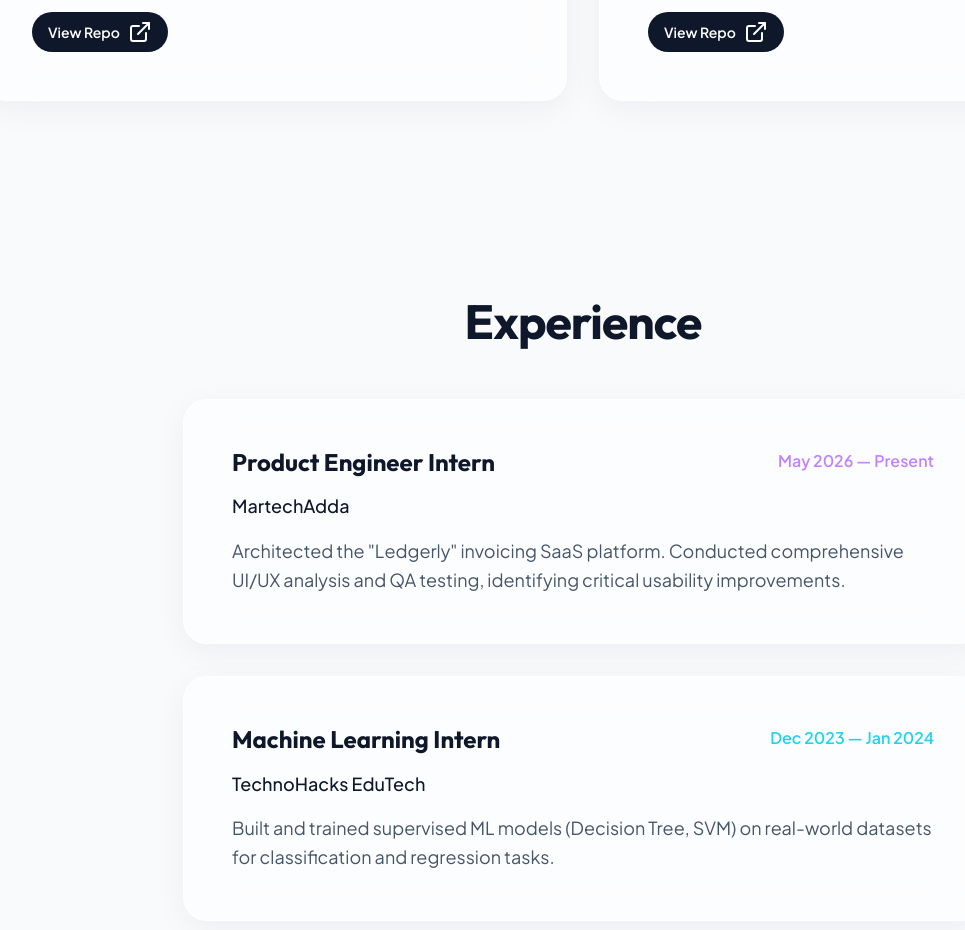
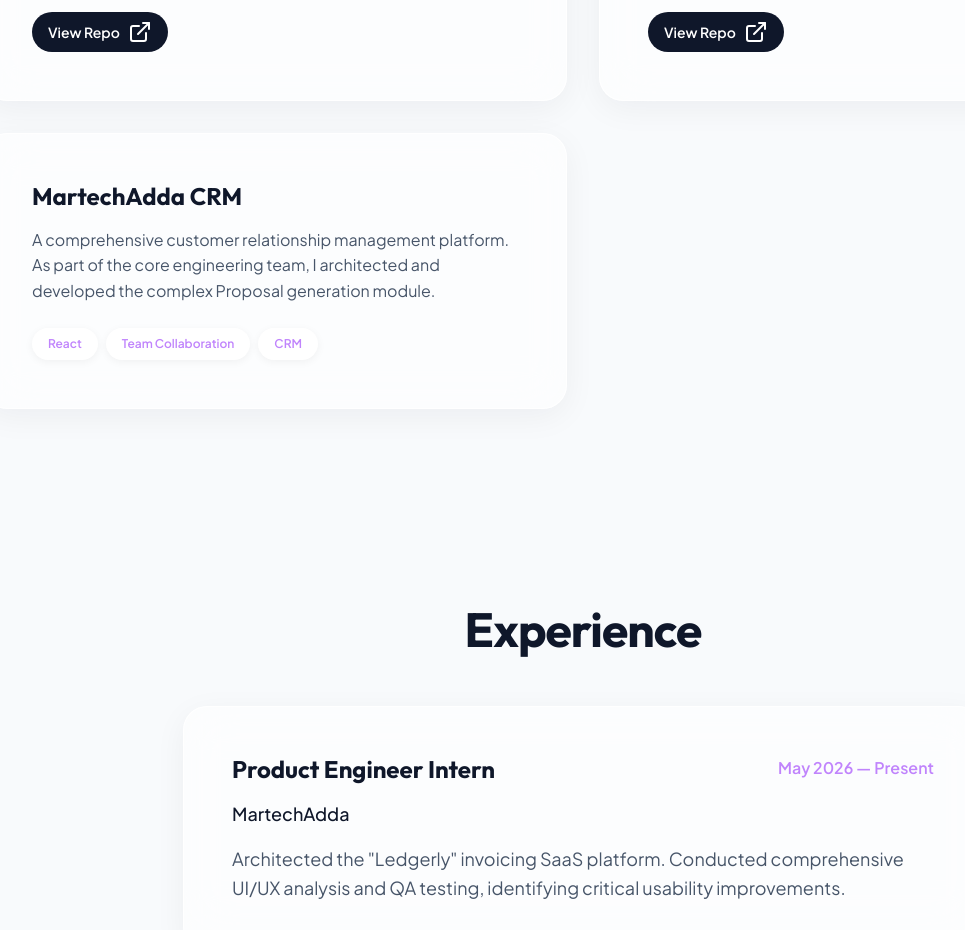
Before and after one commit to shravipansare/portfolio, a React (Vite) app: page / in a window 1280 px wide. Shown: the part 2180-3110 px from the top of the page, without its empty margins (57-1022 px from the left). Built offline with nearby package versions, Linux system fonts and the light colour scheme.

Commit message:
fix: add MartechAdda CRM project

```diff
--- a/src/App.tsx
+++ b/src/App.tsx
@@ -150,6 +150,19 @@
                 View Repo <ExternalLink className="w-3 h-3" />
               </a>
             </div>
+
+            {/* Project 5 */}
+            <div className="glass-panel fade-up">
+              <h3>MartechAdda CRM</h3>
+              <p style={{ marginTop: '1rem', fontSize: '1rem' }}>
+                A comprehensive customer relationship management platform. As part of the core engineering team, I architected and developed the complex Proposal generation module.
+              </p>
+              <div className="tags">
+                <span className="tag">React</span>
+                <span className="tag">Team Collaboration</span>
+                <span className="tag">CRM</span>
+              </div>
+            </div>
           </div>
         </section>
 
```
